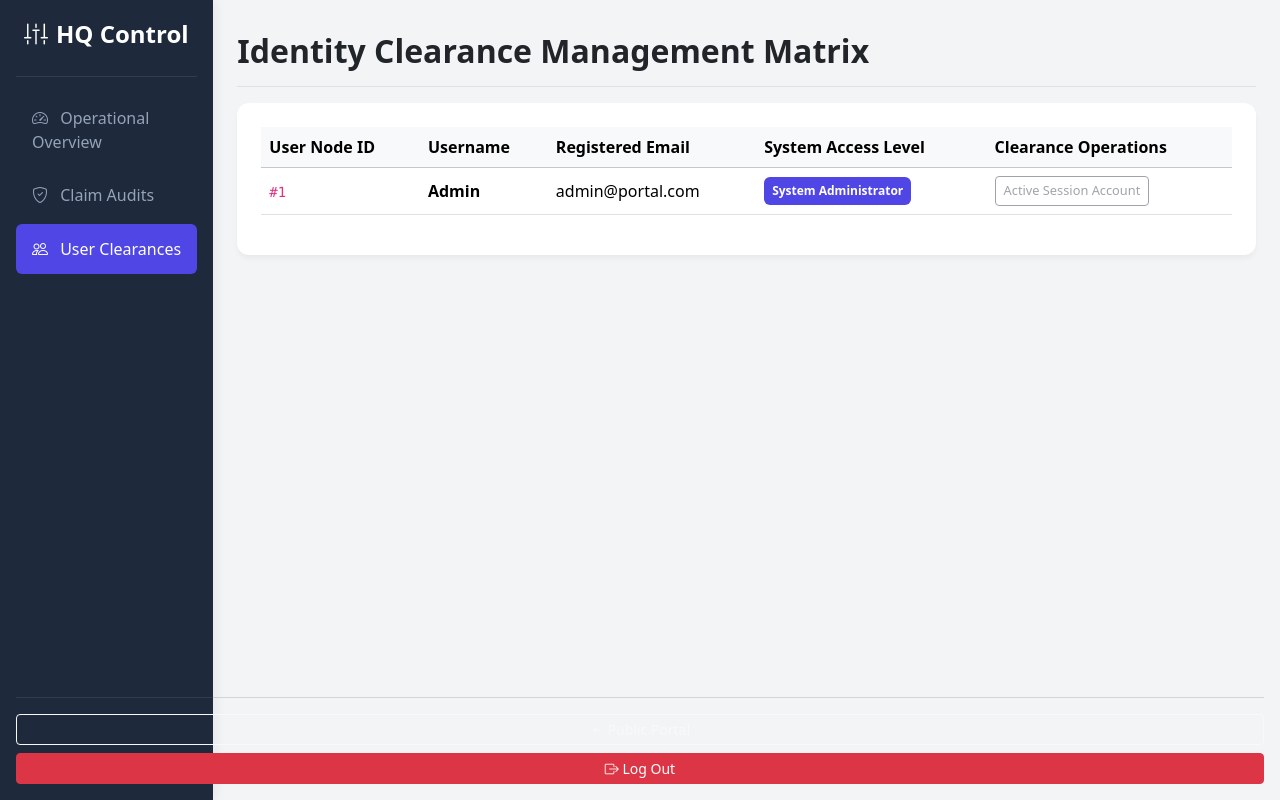
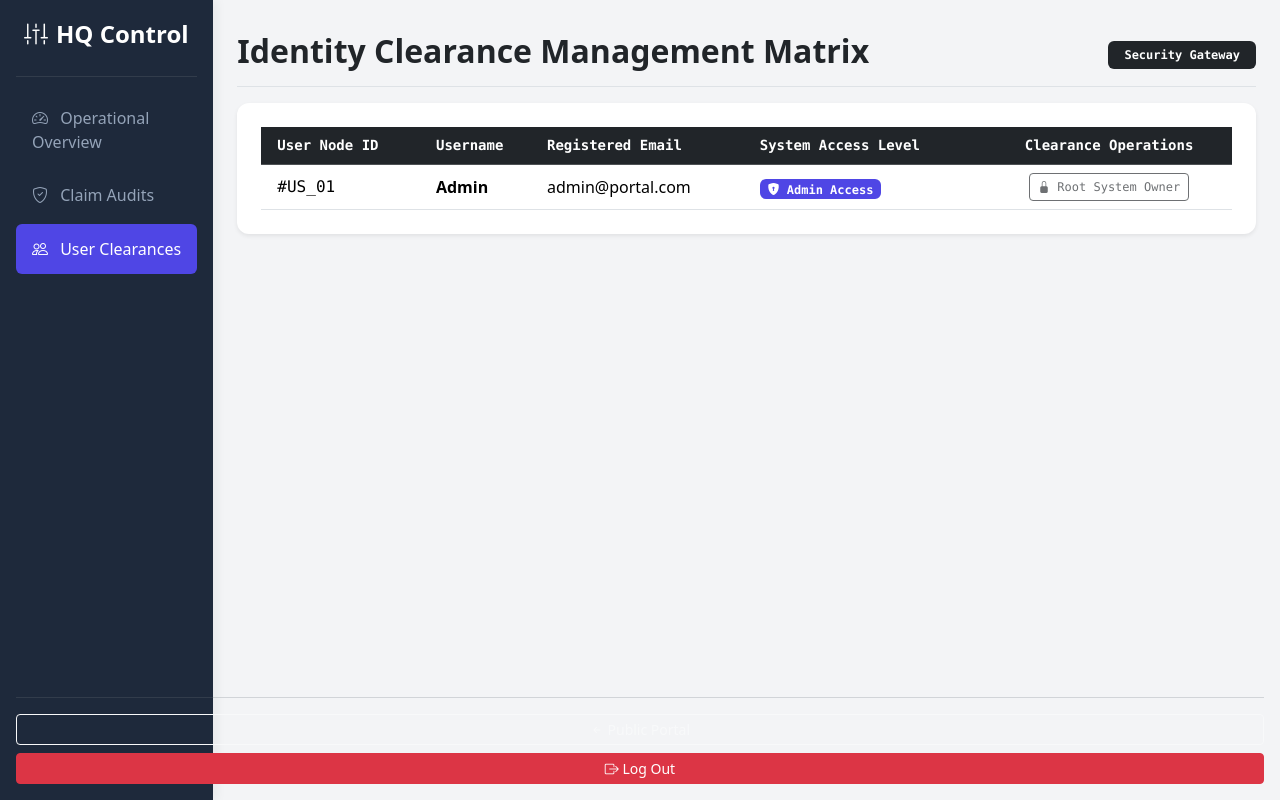
Before and after one commit to gauravchoudhary45/Lost-And-Found-Portal, a Flask app: page /admin/users in a window 1280 px wide. Run offline with Flask 3, Linux system fonts and the light colour scheme; a user stored in the database is signed in; data comes from the database, SQL or seed files in the repository.

Commit message:
Update admin_users.html

```diff
--- a/templates/admin_users.html
+++ b/templates/admin_users.html
@@ -2,35 +2,56 @@
 {% block admin_content %}
 <div class="d-flex justify-content-between flex-wrap flex-md-nowrap align-items-center pt-2 pb-2 mb-3 border-bottom">
     <h1 class="h2 fw-bold text-dark">Identity Clearance Management Matrix</h1>
+    <span class="badge bg-dark px-3 py-2 font-monospace">Security Gateway</span>
 </div>
 
-<div class="card admin-card p-4">
+<div class="card admin-card p-4 bg-white shadow-sm border-0">
     <div class="table-responsive">
-        <table class="table table-hover align-middle">
-            <thead class="table-light">
-                <tr><th>User Node ID</th><th>Username</th><th>Registered Email</th><th>System Access Level</th><th>Clearance Operations</th></tr>
+        <table class="table table-hover align-middle mb-0">
+            <thead class="table-dark small font-monospace">
+                <tr>
+                    <th class="ps-3">User Node ID</th>
+                    <th>Username</th>
+                    <th>Registered Email</th>
+                    <th>System Access Level</th>
+                    <th class="text-center">Clearance Operations</th>
+                </tr>
             </thead>
             <tbody>
                 {% for user in users %}
                 <tr>
-                    <td><code>#{{ user.id }}</code></td>
+                    <td class="ps-3 font-monospace">#US_0{{ user.id }}</td>
+
                     <td><strong>{{ user.username }}</strong></td>
+
                     <td>{{ user.email }}</td>
+
                     <td>
                         {% if user.is_admin %}
-                            <span class="badge bg-indigo text-white p-2" style="background-color: #4f46e5;">System Administrator</span>
+                            <span class="badge px-2.5 py-1.5 font-monospace text-white" style="background-color: #4f46e5;"><i class="bi bi-shield-lock-fill"></i> Admin Access</span>
                         {% else %}
-                            <span class="badge bg-light text-secondary border p-2">Standard Profile Node</span>
+                            <span class="badge bg-light text-secondary border px-2.5 py-1.5 font-monospace">Standard User</span>
                         {% endif %}
                     </td>
-                    <td>
-                        {% if user.id == current_user.id %}
-                            <button class="btn btn-outline-secondary btn-sm disabled" style="font-size: 0.8rem;">Active Session Account</button>
+
+                    <td class="text-center">
+                        {% if user.email == 'admin@portal.com' %}
+                            <button class="btn btn-outline-dark btn-sm font-monospace disabled" style="font-size: 0.75rem; min-width: 150px;">
+                                <i class="bi bi-lock-fill"></i> Root System Owner
+                            </button>
+                        {% elif user.id == current_user.id %}
+                            <button class="btn btn-outline-secondary btn-sm font-monospace disabled" style="font-size: 0.75rem; min-width: 150px;">
+                                <i class="bi bi-person-fill-check"></i> Active Session
+                            </button>
                         {% else %}
                             <a href="{{ url_for('toggle_user_admin_status', user_id=user.id) }}"
-                               class="btn btn-sm fw-bold {{ 'btn-outline-danger' if user.is_admin else 'btn-outline-primary' }}"
-                               style="font-size: 0.8rem; min-width: 130px;">
-                                {% if user.is_admin %}<i class="bi bi-shield-x me-1"></i> Revoke Admin{% else %}<i class="bi bi-shield-check me-1"></i> Promote Admin{% endif %}
+                               class="btn btn-sm font-monospace fw-bold shadow-sm {{ 'btn-outline-danger' if user.is_admin else 'btn-primary' }}"
+                               style="font-size: 0.75rem; min-width: 150px;">
+                                {% if user.is_admin %}
+                                    <i class="bi bi-shield-x me-1"></i> Revoke Admin
+                                {% else %}
+                                    <i class="bi bi-shield-check me-1"></i> Promote Admin
+                                {% endif %}
                             </a>
                         {% endif %}
                     </td>
```
